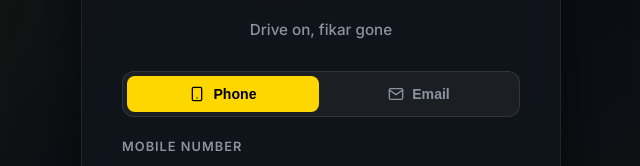
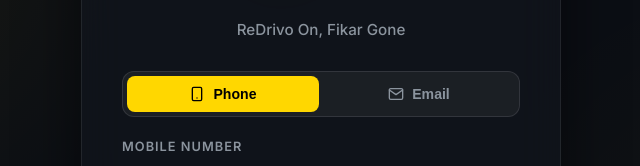
Before and after one commit to subanghosh/gearx-backend, a website: page public/customer/index.html in a window 1280 px wide. Shown: the part 275-441 px from the top of the page, 319-959 px from the left. Drawn offline with nearby package versions, Linux system fonts and the light colour scheme; some packages are replaced by stand-ins of ours; no server answers.

Commit message:
chore(customer): update tagline to 'ReDrivo On, Fikar Gone' across splash and login screens

```diff
--- a/public/customer/index.html
+++ b/public/customer/index.html
@@ -42,7 +42,7 @@
     <div id="splash-screen" style="position: fixed; inset: 0; background: #FACC15; z-index: 99999; display: flex; flex-direction: column; align-items: center; justify-content: center; transition: opacity 0.5s ease-out;">
         <div style="text-align: center; display: flex; flex-direction: column; align-items: center; justify-content: center;">
             <img src="assets/redrivo_logo_splash.png" alt="ReDrivo Logo" style="width: 80%; max-width: 320px; height: auto; animation: splashLogoAnim 0.7s cubic-bezier(0.2, 0.8, 0.2, 1) forwards; opacity: 0; transform: scale(0.8);" />
-            <div style="margin-top: 12px; font-family: 'Inter', sans-serif; font-size: 20px; font-weight: 700; color: #1E1E1E; opacity: 0; animation: splashSloganAnim 0.7s cubic-bezier(0.2, 0.8, 0.2, 1) forwards; animation-delay: 0.3s; letter-spacing: -0.5px;">Drive on, fikar gone</div>
+            <div style="margin-top: 12px; font-family: 'Inter', sans-serif; font-size: 20px; font-weight: 700; color: #1E1E1E; opacity: 0; animation: splashSloganAnim 0.7s cubic-bezier(0.2, 0.8, 0.2, 1) forwards; animation-delay: 0.3s; letter-spacing: -0.5px;">ReDrivo On, Fikar Gone</div>
             <div style="margin-top: 24px; display: flex; gap: 8px; opacity: 0; animation: splashSloganAnim 0.7s cubic-bezier(0.2, 0.8, 0.2, 1) forwards; animation-delay: 0.6s;">
                 <div style="width: 10px; height: 10px; background-color: #1E1E1E; border-radius: 50%; animation: splashWave 1s infinite ease-in-out;"></div>
                 <div style="width: 10px; height: 10px; background-color: #1E3A8A; border-radius: 50%; animation: splashWave 1s infinite ease-in-out; animation-delay: 0.1s;"></div>
@@ -74,7 +74,7 @@
         <div class="auth-card fade-in" style="z-index: 1; width: 90%; max-width: 480px; background: rgba(18, 22, 29, 0.7); backdrop-filter: blur(20px); border: 1px solid rgba(255, 255, 255, 0.08); border-radius: 24px; box-shadow: 0 24px 60px rgba(0, 0, 0, 0.5);">
             <div style="text-align: center; margin-bottom: 30px;">
                 <img src="assets/redrivo_logo_transparent_dark_bg.png" alt="ReDrivo Logo" style="width: 140px; height: auto; margin: 0 auto 16px; filter: drop-shadow(0 8px 24px rgba(250, 204, 21, 0.15));" />
-                <p class="subtitle" style="font-size: 0.95rem; color: #8B949E; font-weight: 500;">Drive on, fikar gone</p>
+                <p class="subtitle" style="font-size: 0.95rem; color: #8B949E; font-weight: 500;">ReDrivo On, Fikar Gone</p>
             </div>
 
             <!-- OTP Login/Signup Flow -->
```
